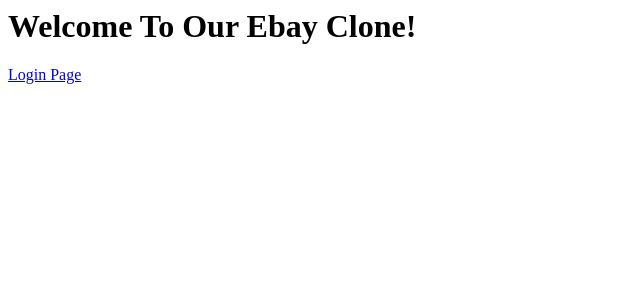
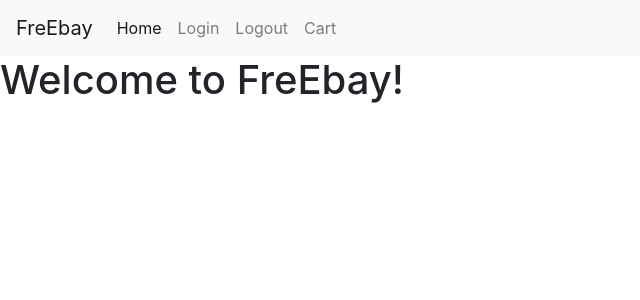
Before and after one commit to emmasandstorm/ebay_clone, a Flask app: page / in a window 1280 px wide. Shown: the top 300 px of the page, without its empty margins (0-640 px from the left). Run offline with Flask 2, Linux system fonts and the light colour scheme; some libraries are stand-ins or nearby versions.

Commit message:
Navbar vis bootstrap

```diff
--- a/app/routes.py
+++ b/app/routes.py
@@ -80,3 +80,7 @@ def display_listing(listing_id):
             price="${:,.2f}".format(price),
         )
     return redirect("/")
+
+@myobj.route("/cart")
+def display_cart():
+    return render_template("cart.html")
--- /dev/null
+++ b/app/templates/base.html
@@ -0,0 +1,34 @@
+<html>
+    <head>
+        <link rel="stylesheet" href="https://stackpath.bootstrapcdn.com/bootstrap/4.3.1/css/bootstrap.min.css" integrity="sha384-ggOyR0iXCbMQv3Xipma34MD+dH/1fQ784/j6cY/iJTQUOhcWr7x9JvoRxT2MZw1T" crossorigin="anonymous">
+        <title> {% block title %}{% endblock %}</title>
+    </head>
+    <body>
+        <nav class="navbar navbar-expand-lg navbar-light bg-light">
+            <a class="navbar-brand" href="#">FreEbay</a>
+            <button class="navbar-toggler" type="button" data-toggle="collapse" data-target="#navbarNav" aria-controls="navbarNav" aria-expanded="false" aria-label="Toggle navigation">
+              <span class="navbar-toggler-icon"></span>
+            </button>
+            <div class="collapse navbar-collapse" id="navbarNav">
+              <ul class="navbar-nav">
+                <li class="nav-item active">
+                  <a class="nav-link" href="/">Home <span class="sr-only">(current)</span></a>
+                </li>
+                <li class="nav-item">
+                  <a class="nav-link" href="/login">Login</a>
+                </li>
+                <li class="nav-item">
+                  <a class="nav-link" href="/logout">Logout</a>
+                </li>
+                <li class="nav-item">
+                    <a class="nav-link" href="/cart">Cart</a>
+                  </li>
+              </ul>
+            </div>
+          </nav>
+          {% block content %}{% endblock %}
+        <script src="https://code.jquery.com/jquery-3.3.1.slim.min.js" integrity="sha384-q8i/X+965DzO0rT7abK41JStQIAqVgRVzpbzo5smXKp4YfRvH+8abtTE1Pi6jizo" crossorigin="anonymous"></script>
+<script src="https://cdnjs.cloudflare.com/ajax/libs/popper.js/1.14.7/umd/popper.min.js" integrity="sha384-UO2eT0CpHqdSJQ6hJty5KVphtPhzWj9WO1clHTMGa3JDZwrnQq4sF86dIHNDz0W1" crossorigin="anonymous"></script>
+<script src="https://stackpath.bootstrapcdn.com/bootstrap/4.3.1/js/bootstrap.min.js" integrity="sha384-JjSmVgyd0p3pXB1rRibZUAYoIIy6OrQ6VrjIEaFf/nJGzIxFDsf4x0xIM+B07jRM" crossorigin="anonymous"></script>
+    </body>
+</html>
--- a/app/templates/homepage.html
+++ b/app/templates/homepage.html
@@ -1,8 +1,9 @@
+{% extends "base.html" %}
+{% block title %} FreEbay Home {% endblock%}
+{% block content %}
 <html>
     <head>
-        <h1> Welcome To Our Ebay Clone!</h1>
+        <h1> Welcome to FreEbay! </h1>
     </head>
-      <p>
-	<a href= "/login"> Login Page <a/>
-      <p/>
     </html>
+{% endblock %}
--- a/app/templates/listing.html
+++ b/app/templates/listing.html
@@ -1,5 +1,8 @@
+{% extends "base.html" %}
+{% block title %} {{title}} {% endblock%}
+{% block content %}
 <!doctype html>
-<title>{{title}}</title>
+
 <h1>{{title}}</h1>
 <body>
     <p>{{listing}}</p>
@@ -8,3 +11,4 @@
     <p>{{price}}</p>
     {% endif %}
 </body>
+{% endblock %}
```
Also changed, not shown: app/templates/cart.html (added, +11 -0 lines), app/templates/login.html (+7 -2 lines), app/templates/newlisting.html (+6 -1 lines).
